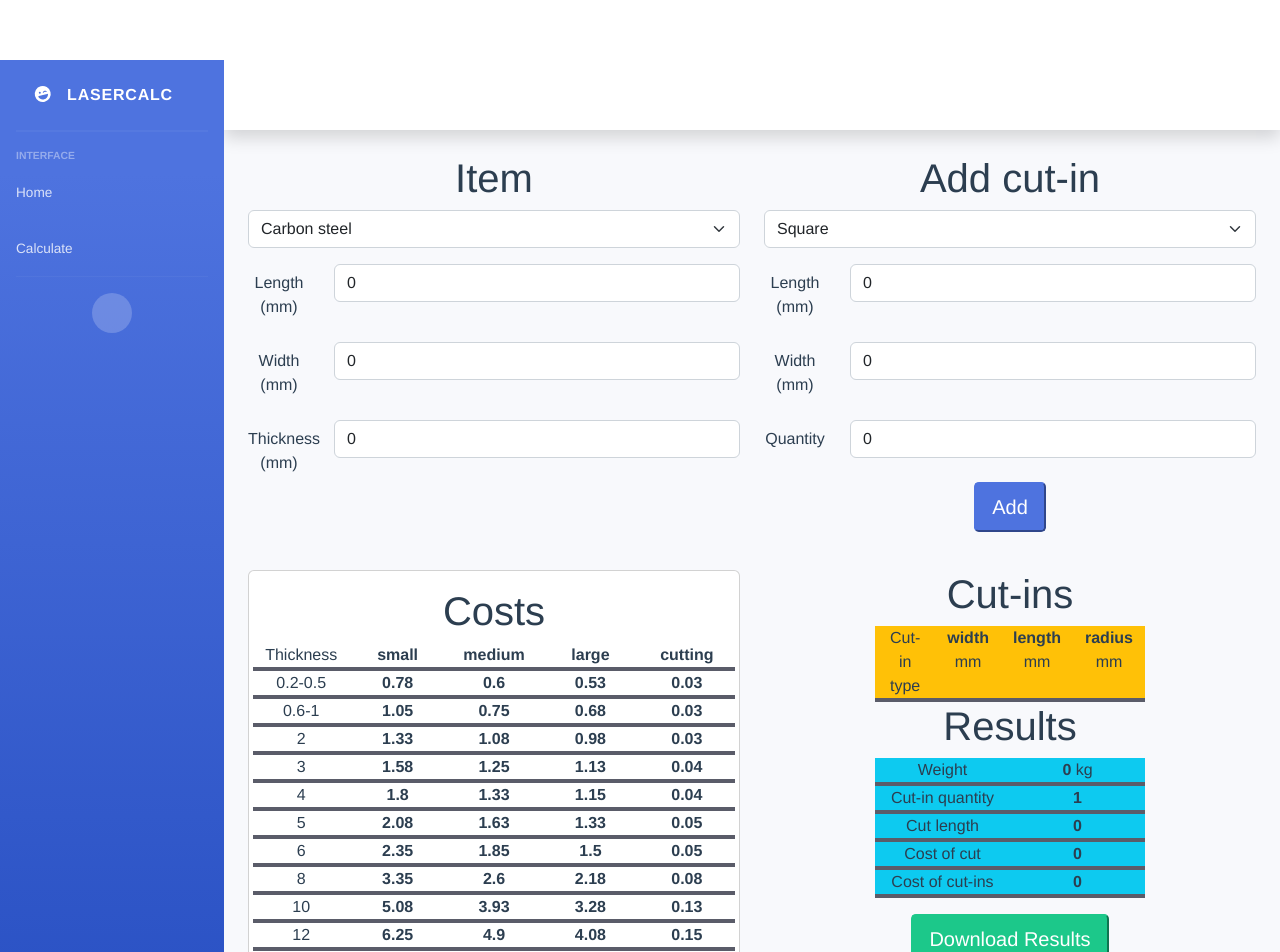
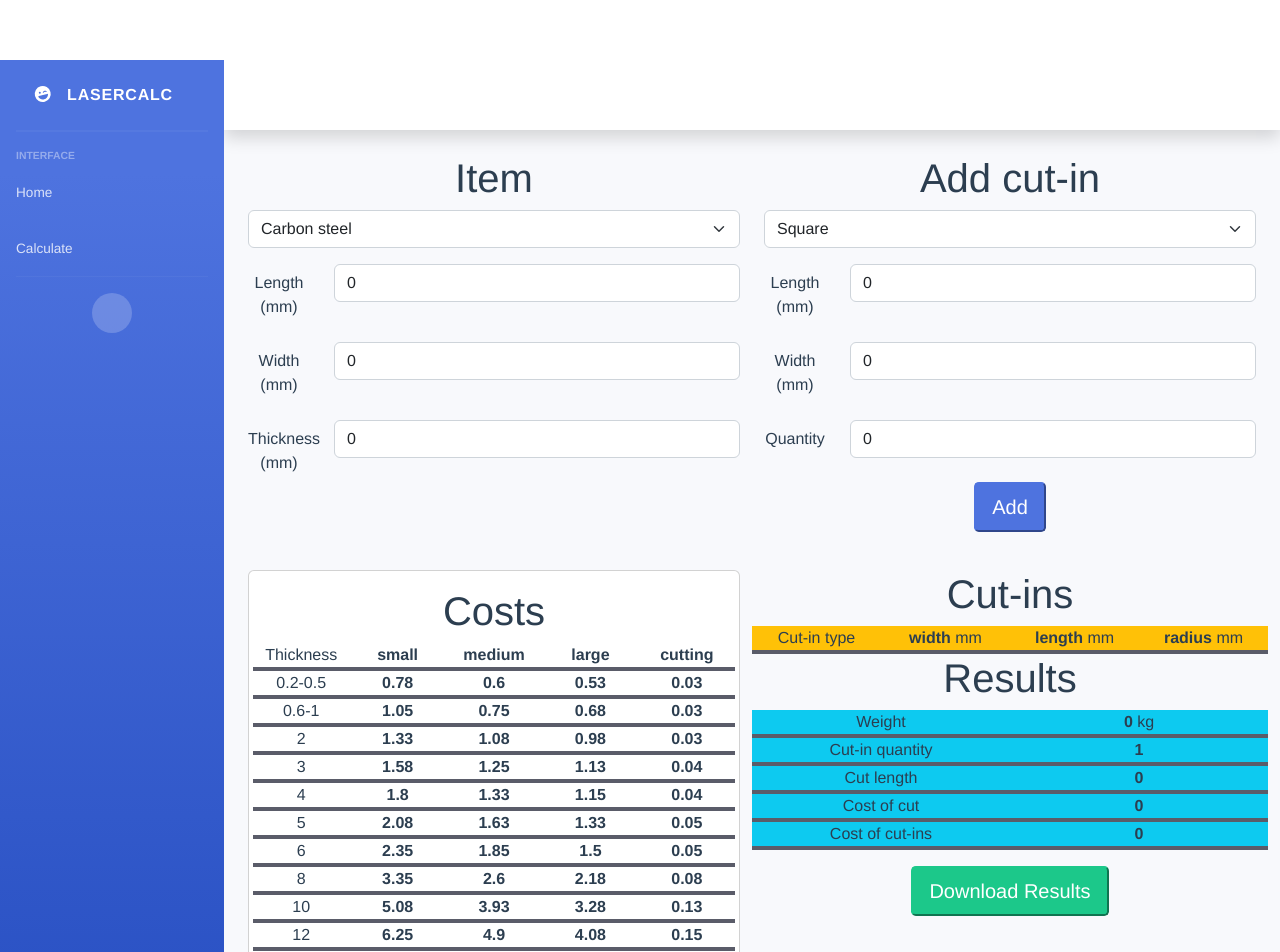
Before and after one commit to Pinusar/lasercalc, a Vue app: page /#/calc in a window 1280 px wide. Shown: the top 952 px of the page. Built offline with nearby package versions, Linux system fonts and the light colour scheme.

Commit message:
make results wider

```diff
--- a/src/components/LaserCalculation.vue
+++ b/src/components/LaserCalculation.vue
@@ -103,7 +103,6 @@
 
       <div class="col-md-6">
         <h1>Cut-ins</h1>
-        <div class="w-50 m-auto">
           <div class="row bg-warning border-bottom-dark">
             <div class="col">Cut-in type</div>
             <div class="col"><strong>width</strong> mm</div>
@@ -116,9 +115,7 @@
             <div class="col"><strong>{{ cutIn.length }}</strong> mm</div>
             <div class="col"><strong>{{ cutIn.radius }}</strong> mm</div>
           </div>
-        </div>
         <h1>Results</h1>
-        <div class="w-50 m-auto">
           <div class="row bg-info border-bottom-dark">
             <div class="col">Weight</div>
             <div class="col"><strong>{{ weight }}</strong> kg</div>
@@ -139,7 +136,6 @@
             <div class="col">Cost of cut-ins</div>
             <div class="col"><strong>{{ costOfCutIns }}</strong></div>
           </div>
-        </div>
         <button @click="downloadResults" class="btn-lg btn-success m-3">Download Results</button>
       </div>
 
```
